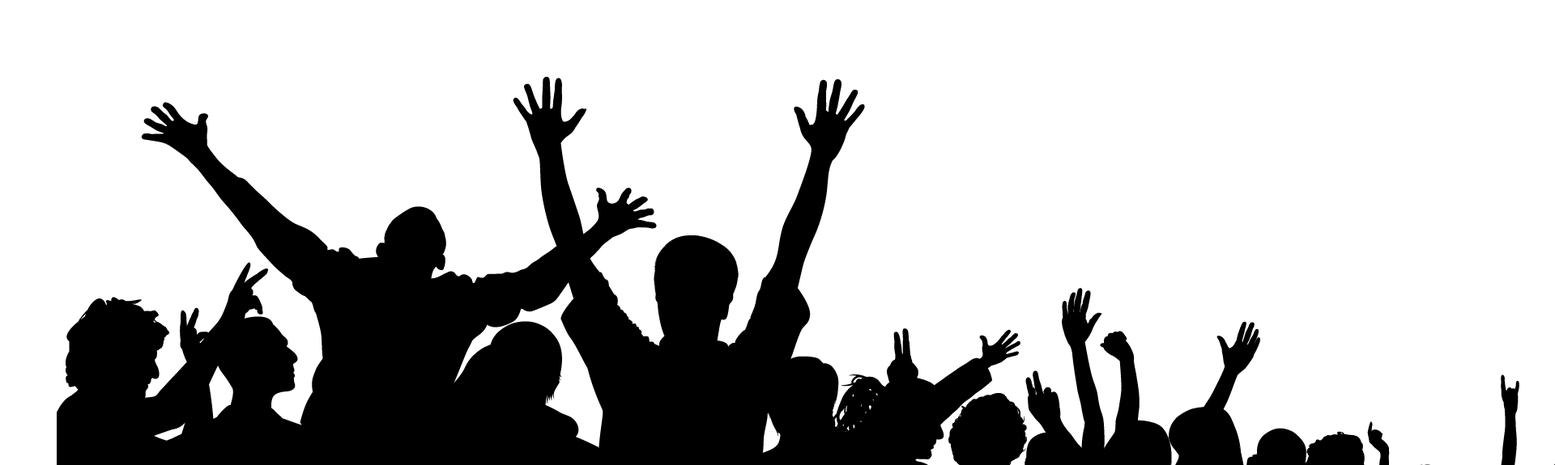
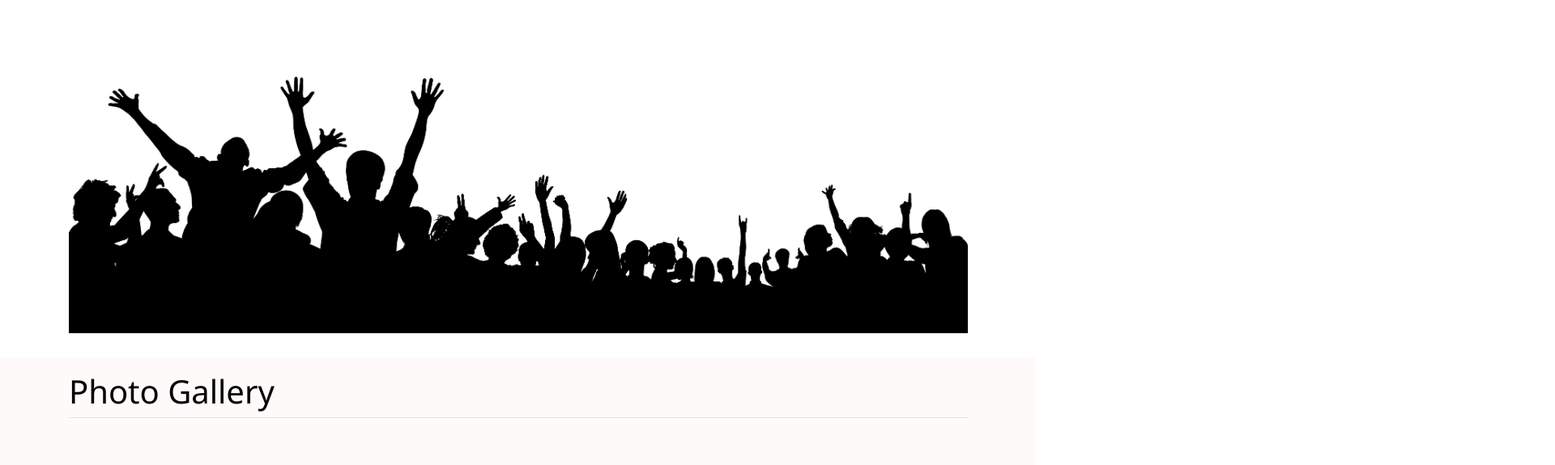
Before and after one commit to nisamozr/git-fcn, a plain HTML site: page index.html in a window 1280 px wide. Shown: the part 1481-2056 px from the top of the page at 81% size, 1920 px wide, since content can reach past the window. Drawn offline with nearby package versions, Linux system fonts and the light colour scheme.

Commit message:
Update index.html

```diff
--- a/index.html
+++ b/index.html
@@ -83,10 +83,12 @@
 
         </div>
         <div class="row">
-          <div class="col-xs">
-            <img src="photos/youth-png.png" alt="">
+      <div class="col-md-12">
+
+             <img src="photos/youth-png.png" class="img-fluid" alt="Responsive image">
         </div>
-</div>
+     </div>
+
     </div>
 </section >
 <section id="album">
```
